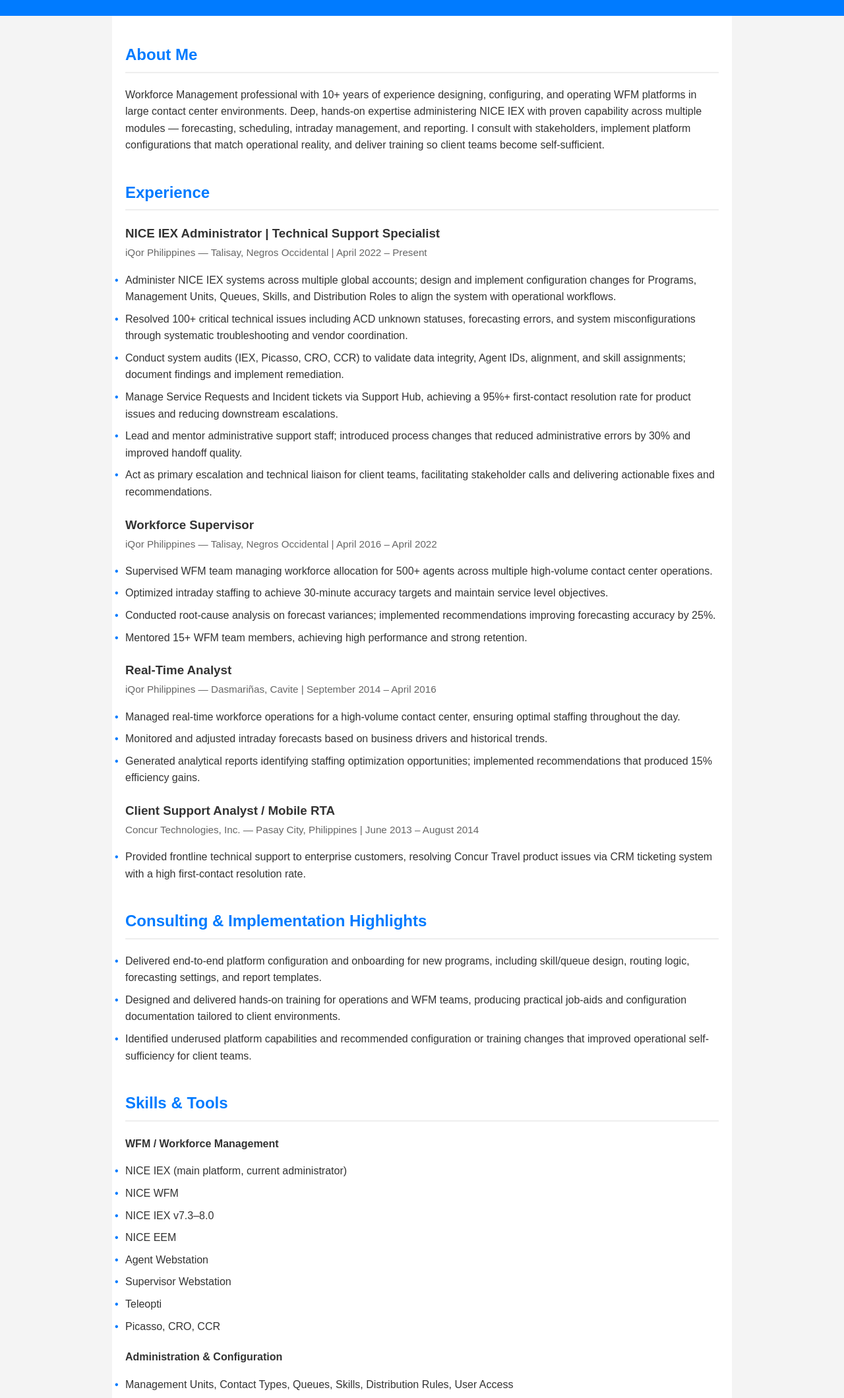
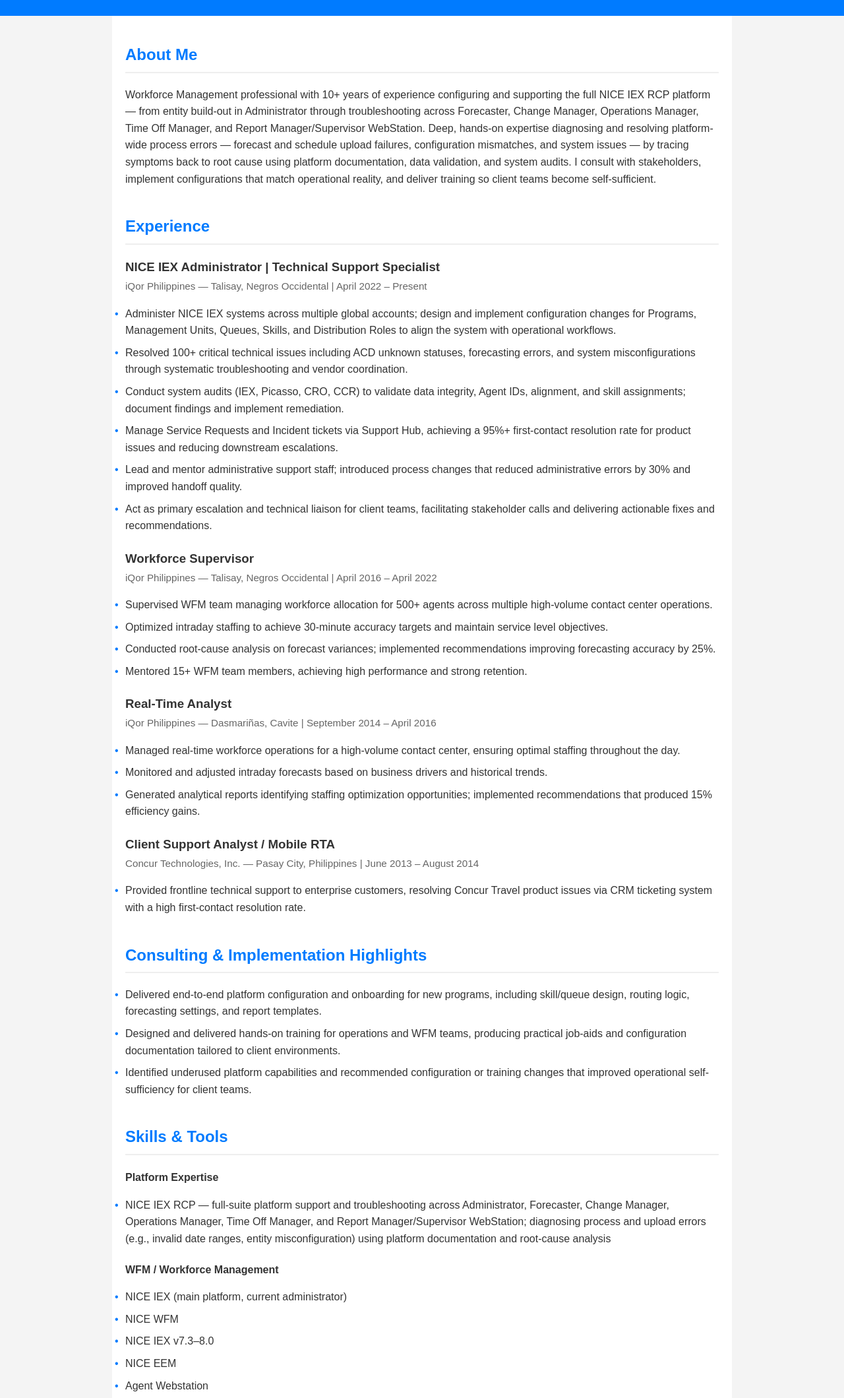
Before and after one commit to Papsitv/workforce-management-portfolio, a website: page WFM_Portfolio.html in a window 1280 px wide. Shown: the part 140-2259 px from the top of the page at 66% size. Drawn offline with Linux system fonts and the light colour scheme.

Commit message:
Update Professional Summary, Core Skills, and experience bullets to reflect full NICE IEX RCP troubleshooting scope

```diff
--- a/WFM_Portfolio.html
+++ b/WFM_Portfolio.html
@@ -109,7 +109,7 @@
   <div class="container">
     <section id="about">
       <h2>About Me</h2>
-      <p>Workforce Management professional with 10+ years of experience designing, configuring, and operating WFM platforms in large contact center environments. Deep, hands-on expertise administering NICE IEX with proven capability across multiple modules — forecasting, scheduling, intraday management, and reporting. I consult with stakeholders, implement platform configurations that match operational reality, and deliver training so client teams become self-sufficient.</p>
+      <p>Workforce Management professional with 10+ years of experience configuring and supporting the full NICE IEX RCP platform — from entity build-out in Administrator through troubleshooting across Forecaster, Change Manager, Operations Manager, Time Off Manager, and Report Manager/Supervisor WebStation. Deep, hands-on expertise diagnosing and resolving platform-wide process errors — forecast and schedule upload failures, configuration mismatches, and system issues — by tracing symptoms back to root cause using platform documentation, data validation, and system audits. I consult with stakeholders, implement configurations that match operational reality, and deliver training so client teams become self-sufficient.</p>
     </section>
 
     <section id="experience">
@@ -169,6 +169,13 @@
 
     <section id="skills">
       <h2>Skills & Tools</h2>
+
+      <div class="tool-group">
+        <h4>Platform Expertise</h4>
+        <ul>
+          <li>NICE IEX RCP — full-suite platform support and troubleshooting across Administrator, Forecaster, Change Manager, Operations Manager, Time Off Manager, and Report Manager/Supervisor WebStation; diagnosing process and upload errors (e.g., invalid date ranges, entity misconfiguration) using platform documentation and root-cause analysis</li>
+        </ul>
+      </div>
 
       <div class="tool-group">
         <h4>WFM / Workforce Management</h4>
```
Also changed, not shown: resume.html (+3 -2 lines).
